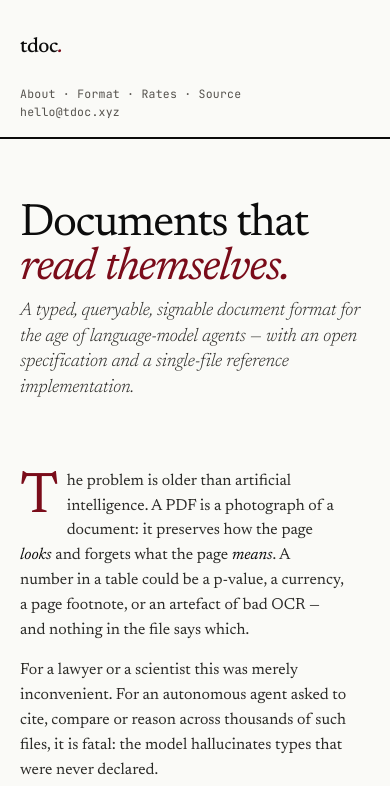
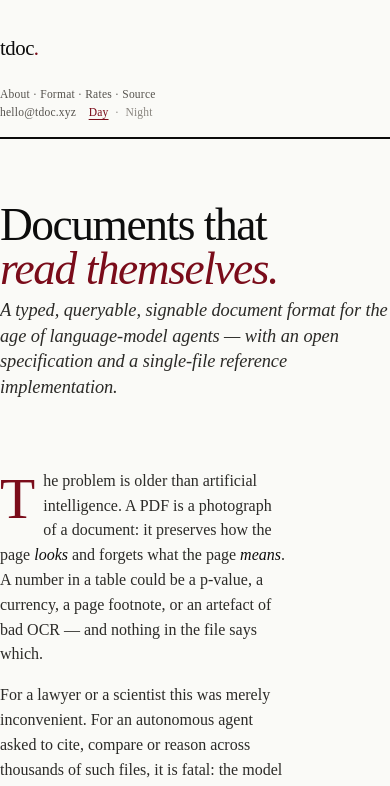
Before and after one commit to LuciferMors/tdoc, a plain HTML site: page product/web/index.html in a window 390 px wide. Shown: the top 786 px of the page. Drawn offline with Linux system fonts and the light colour scheme.

Commit message:
feat(web): dark mode — leather-library variant, no-flash, persisted
Night theme renders the Printed Matter aesthetic as aged leather at low
light, rather than generic developer-tool dark grey.

Palette (dark)
  - paper     #141310  warm near-black, not pure #000
  - paper-2   #1c1a15  slightly lifted for code blocks
  - ink       #efe9d9  cream, the old paper colour
  - ink-2/3/4 graded down, cooler at the muted end so mono labels don't glow
  - rule      #2c2a24  barely-visible hairlines
  - oxblood   #d85565  lifted from #7a0c1a to hold AA contrast on #141310

No-flash boot
  - New product/web/theme.js loaded synchronously in <head>, before the
    Google Fonts <link>. Under 500 bytes. Reads localStorage first, falls
    back to prefers-color-scheme, sets document.documentElement.dataset.theme
    before first paint. CSP: script-src 'self' — same-origin, no changes
    to the policy.
  - Two <meta name="theme-color"> tags with media queries so the mobile
    browser chrome matches the system preference pre-JS. app.js overrides
    them on explicit toggle.

UX
  - "Day · Night" text toggle in the masthead meta row — matches the mono
    typographic voice. Both words are <button>, aria-pressed switches;
    the active one carries the oxblood underline.
  - Click persists via localStorage. System-pref changes auto-flow
    through only when the user hasn't made an explicit choice yet.
  - Only background-color + color transition on body (0.35s) — avoids the
    full-page transition jank of opacity- or filter-based theme toggles.

CSS structure
  - Moved tokens out of :root into `:root, [data-theme="light"]` +
    `[data-theme="dark"]` overrides. Every existing rule reads vars, so
    nothing downstream needed editing.
  - Preserved all section structure, spacing, rules, hierarchy.

app.js
  - Grew from ~30 → ~110 lines. Handles reveal + theme + meta + aria
    + system-pref listener. Still under 1.5 KB.

Co-Authored-By: Claude Opus 4.7 (1M context) <noreply@anthropic.com>

```diff
--- a/product/web/app.js
+++ b/product/web/app.js
@@ -1,6 +1,5 @@
-// tdoc landing — minimal motion.
-// Under 1 KB. No live API demo, no typewriter, no magnetic pulls,
-// no "live" dots. A slow, subtle reveal on scroll — nothing else.
+// tdoc landing — minimal motion + theme toggle.
+// Under 1.5 KB. No live API demo, no typewriter, no magnetic pulls.
 // CSP: script-src 'self'.
 
 (() => {
@@ -8,18 +7,16 @@
 
   const prefersReduced =
     window.matchMedia &&
+    window.matchMedia("(prefers-color-scheme: dark)") && // presence check
     window.matchMedia("(prefers-reduced-motion: reduce)").matches;
 
+  // ─── Scroll reveal ──────────────────────────────────────────
+  // One observer, reveals once, then unobserves. Slow + subtle.
   const targets = document.querySelectorAll("[data-reveal]");
-  if (!targets.length) return;
-
+  if (targets.length) {
     if (prefersReduced || !("IntersectionObserver" in window)) {
       targets.forEach((el) => el.classList.add("is-in"));
-    return;
-  }
-
-  // One observer. Reveals once, then stops watching. No cascading, no
-  // stagger — each element reveals when it is ready to read.
+    } else {
       const io = new IntersectionObserver(
         (entries) => {
           entries.forEach((entry) => {
@@ -31,6 +28,88 @@
         },
         { threshold: 0.08, rootMargin: "0px 0px -6% 0px" }
       );
+      targets.forEach((el) => io.observe(el));
+    }
+  }
 
-  targets.forEach((el) => io.observe(el));
+  // ─── Theme toggle ───────────────────────────────────────────
+  // theme.js in <head> set document.documentElement.dataset.theme
+  // before first paint. Here we:
+  //   1. Sync the Day/Night button aria-pressed state with the
+  //      current theme (handles system-pref initial state).
+  //   2. Wire click handlers that persist choice to localStorage.
+  //   3. Keep the meta[name="theme-color"] consistent so mobile
+  //      browsers repaint their chrome on toggle.
+  const metaColors = {
+    light: "#fafaf7",
+    dark: "#141310",
+  };
+
+  function syncButtons(theme) {
+    document
+      .querySelectorAll("[data-theme-set]")
+      .forEach((btn) => {
+        btn.setAttribute(
+          "aria-pressed",
+          btn.dataset.themeSet === theme ? "true" : "false"
+        );
+      });
+  }
+
+  function applyMetaColor(theme) {
+    // Replace all existing <meta name="theme-color"> with a single,
+    // unconditional one reflecting the active theme. This beats the
+    // media-query variants once the user has an explicit choice.
+    const head = document.head;
+    const existing = head.querySelectorAll('meta[name="theme-color"]');
+    existing.forEach((el) => el.remove());
+    const meta = document.createElement("meta");
+    meta.name = "theme-color";
+    meta.content = metaColors[theme] || metaColors.light;
+    head.appendChild(meta);
+  }
+
+  function setTheme(theme, persist) {
+    if (theme !== "light" && theme !== "dark") return;
+    document.documentElement.dataset.theme = theme;
+    syncButtons(theme);
+    applyMetaColor(theme);
+    if (persist) {
+      try {
+        localStorage.setItem("tdoc-theme", theme);
+      } catch (e) {
+        // localStorage blocked — stay in-session only.
+      }
+    }
+  }
+
+  // Initial sync — whatever theme.js decided, reflect it in the UI.
+  const initial =
+    document.documentElement.dataset.theme === "dark" ? "dark" : "light";
+  syncButtons(initial);
+
+  // Toggle clicks.
+  document.querySelectorAll("[data-theme-set]").forEach((btn) => {
+    btn.addEventListener("click", (e) => {
+      e.preventDefault();
+      setTheme(btn.dataset.themeSet, true);
+    });
+  });
+
+  // Live-update if system preference changes AND the user hasn't made
+  // an explicit choice yet. Polite: doesn't fight a user decision.
+  if (window.matchMedia) {
+    const mq = window.matchMedia("(prefers-color-scheme: dark)");
+    const listener = (ev) => {
+      let hasExplicit = false;
+      try {
+        hasExplicit = !!localStorage.getItem("tdoc-theme");
+      } catch (e) {
+        // ignore
+      }
+      if (!hasExplicit) setTheme(ev.matches ? "dark" : "light", false);
+    };
+    if (mq.addEventListener) mq.addEventListener("change", listener);
+    else if (mq.addListener) mq.addListener(listener); // old Safari
+  }
 })();
--- a/product/web/index.html
+++ b/product/web/index.html
@@ -10,7 +10,10 @@
 <meta property="og:type" content="website">
 <meta property="og:url" content="https://tdoc.xyz">
 <meta name="twitter:card" content="summary">
-<meta name="theme-color" content="#fafaf7">
+<meta name="theme-color" content="#fafaf7" media="(prefers-color-scheme: light)">
+<meta name="theme-color" content="#141310" media="(prefers-color-scheme: dark)">
+
+<script src="./theme.js"></script>
 
 <link rel="preconnect" href="https://fonts.googleapis.com">
 <link rel="preconnect" href="https://fonts.gstatic.com" crossorigin>
@@ -19,11 +22,14 @@
 <style>
 /* ────────────────────────────────────────────────────────────
    tdoc — Printed Matter
-   A light-mode editorial aesthetic. Newsreader + JetBrains Mono.
-   One accent: oxblood. No gradients. No cards. No dark tech-tropes.
+   Editorial aesthetic, two themes. Newsreader + JetBrains Mono.
+   One accent: oxblood. No gradients. No cards. No tech-tropes.
+
+   Day:   paper & ink, 1960s Swiss type catalogue
+   Night: aged leather at low light, library after hours
    ──────────────────────────────────────────────────────────── */
 
-:root{
+:root, [data-theme="light"]{
   --paper:         #fafaf7;
   --paper-2:       #f2eee4;
   --ink:           #0c0c0c;
@@ -34,6 +40,29 @@
   --rule-soft:     #e6e1d4;
   --oxblood:       #7a0c1a;
   --oxblood-wash:  #7a0c1a10;
+  --shadow-tint:   rgba(12, 12, 12, 0);
+}
+
+[data-theme="dark"]{
+  /* Not pure black. Warm near-black — the colour of bound leather
+     lit by a reading lamp. The surface lifts a touch in paper-2 so
+     code blocks sit on their own plane. */
+  --paper:         #141310;
+  --paper-2:       #1c1a15;
+  /* Cream ink, graded down for secondary + muted tiers. Cooler at
+     the muted end so mono labels don't glow. */
+  --ink:           #efe9d9;
+  --ink-2:         #c6c0b1;
+  --ink-3:         #8a8577;
+  --ink-4:         #5a574f;
+  --rule:          #2c2a24;
+  --rule-soft:     #221f1a;
+  /* Oxblood lifted for contrast on dark, still in the burgundy family —
+     not coral, not candy. Tested for AA contrast on #141310. */
+  --oxblood:       #d85565;
+  --oxblood-wash:  #d8556518;
+  --shadow-tint:   rgba(0, 0, 0, 0.25);
+}
 
   --serif:  "Newsreader", "Iowan Old Style", Baskerville, Georgia, serif;
   --mono:   "JetBrains Mono", ui-monospace, "SF Mono", Menlo, monospace;
@@ -58,6 +87,9 @@ body{
   font-feature-settings: "onum", "kern";
   -webkit-font-smoothing: antialiased;
   text-rendering: optimizeLegibility;
+  /* Only transition the two colours that actually swap per theme. Avoid
+     transitioning everything — causes jank and a stale flash on toggle. */
+  transition: background-color 0.35s ease, color 0.35s ease;
 }
 ::selection{ background: var(--oxblood); color: var(--paper); }
 
@@ -108,6 +140,27 @@ button{ font: inherit; color: inherit; background: none; border: 0; padding: 0;
   font-variant-numeric: tabular-nums;
 }
 .masthead__meta a{ color: var(--ink-3); text-decoration: none; }
+
+/* Theme toggle — Day · Night, minimal text control. Both words are
+   buttons; the active one carries the oxblood underline. aria-pressed
+   does the semantic lifting for assistive tech. */
+.theme-toggle{ display: inline-flex; align-items: baseline; gap: 0.4rem; }
+.theme-toggle button{
+  font: inherit;
+  color: var(--ink-4);
+  background: transparent;
+  border: 0; padding: 0; cursor: pointer;
+  letter-spacing: inherit;
+  transition: color 0.2s ease;
+}
+.theme-toggle button:hover{ color: var(--ink); }
+.theme-toggle button[aria-pressed="true"]{
+  color: var(--oxblood);
+  text-decoration: underline;
+  text-decoration-thickness: 1px;
+  text-underline-offset: 0.25em;
+}
+.theme-toggle .sep{ color: var(--ink-4); user-select: none; }
 .masthead__meta a:hover{ color: var(--oxblood); text-decoration: underline; }
 
 @media (max-width: 600px){
@@ -610,7 +663,13 @@ button{ font: inherit; color: inherit; background: none; border: 0; padding: 0;
     <h1 class="masthead__title"><a href="#">tdoc<em>.</em></a></h1>
     <div class="masthead__meta">
       <div><a href="#letter">About</a> · <a href="#format">Format</a> · <a href="#rates">Rates</a> · <a href="https://github.com/LuciferMors/tdoc" rel="noopener">Source</a></div>
-      <div><a href="mailto:hello@tdoc.xyz">hello@tdoc.xyz</a></div>
+      <div>
+        <a href="mailto:hello@tdoc.xyz">hello@tdoc.xyz</a>
+        &nbsp;&nbsp;
+        <span class="theme-toggle" role="group" aria-label="Theme">
+          <button type="button" data-theme-set="light" aria-pressed="true">Day</button><span class="sep" aria-hidden="true">·</span><button type="button" data-theme-set="dark" aria-pressed="false">Night</button>
+        </span>
+      </div>
     </div>
   </div>
 </header>
--- /dev/null
+++ b/product/web/theme.js
@@ -0,0 +1,20 @@
+// Theme boot — MUST run before first paint to avoid FOUC.
+// Loaded synchronously in <head>. Under 500 bytes.
+// CSP: script-src 'self'.
+(function () {
+  "use strict";
+  try {
+    var saved = localStorage.getItem("tdoc-theme");
+    var sysDark =
+      window.matchMedia &&
+      window.matchMedia("(prefers-color-scheme: dark)").matches;
+    var theme = saved || (sysDark ? "dark" : "light");
+    document.documentElement.dataset.theme = theme;
+  } catch (e) {
+    // localStorage blocked (Safari private, etc.) — fall back to system.
+    var sysDark2 =
+      window.matchMedia &&
+      window.matchMedia("(prefers-color-scheme: dark)").matches;
+    document.documentElement.dataset.theme = sysDark2 ? "dark" : "light";
+  }
+})();
```
Lines whose indentation alone changed are shown as unchanged.
